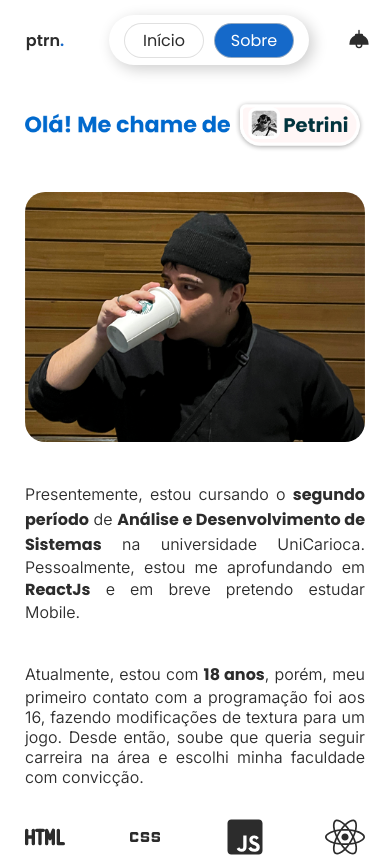
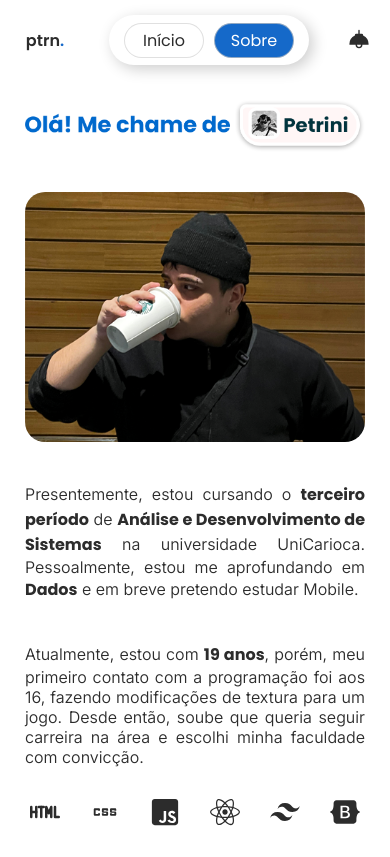
Before and after one commit to gilbertopetrini/portfolio, a Next.js app: page /sobreMim in a window 390 px wide. Shown: the top 857 px of the page. Built offline with nearby package versions, Linux system fonts and the light colour scheme.

Commit message:
first commit2

```diff
--- a/app/componentes/Greetings2/Greetings2.module.css
+++ b/app/componentes/Greetings2/Greetings2.module.css
@@ -74,7 +74,7 @@
 .icones{
     display: flex;
     margin-top: 60px;
-    gap: 290px;
+    gap: 140px;
 }
 .icone{
     font-size: 80px;
@@ -119,7 +119,7 @@
         width: 1000px;
     }
     .icones{
-        gap: 220px;
+        gap: 100px;
     }
     .certificadoImg{
         width: 1000px;
@@ -151,7 +151,7 @@
         text-align: justify;
     }
     .icones{
-        gap: 205px;
+        gap: 90px;
         margin: 0 0 30px;
     }
     .icone{
@@ -202,11 +202,11 @@
         font-size: 16px;
     }
     .icones{
-        gap: 60px;
+        gap: 30px;
         margin: 0 0 30px;
     }
     .icone{
-        font-size: 40px;
+        font-size: 30px;
     }
     .iconesTec{
         margin: 30px 0 15px 0;
--- a/app/componentes/Greetings2/index.jsx
+++ b/app/componentes/Greetings2/index.jsx
@@ -3,6 +3,8 @@ import { TbHtml } from "react-icons/tb";
 import { MdCss } from "react-icons/md";
 import { FaReact } from "react-icons/fa";
 import { FaJsSquare } from "react-icons/fa";
+import { RiTailwindCssFill } from "react-icons/ri";
+import { FaBootstrap } from "react-icons/fa";
 
 export default function Greetings2(){
     return(
@@ -12,8 +14,8 @@ export default function Greetings2(){
                     <img src="/saudacoes.png" className={styles.saudacoesimg}></img>
                     <div className={styles.sobreMimContainer}>
                         <h6>
-                        Presentemente, estou cursando o <strong>segundo período</strong> de <strong>Análise e Desenvolvimento de Sistemas</strong> na universidade UniCarioca. Pessoalmente, estou me aprofundando em <strong>ReactJs</strong> e em breve pretendo estudar Mobile.<br/><br/><br/>
-                        Atualmente, estou com <strong>18 anos</strong>, porém, meu primeiro contato com a programação foi aos 16, fazendo modificações de textura para um jogo. Desde então, soube que queria seguir carreira na área e escolhi minha faculdade com convicção.
+                        Presentemente, estou cursando o <strong>terceiro período</strong> de <strong>Análise e Desenvolvimento de Sistemas</strong> na universidade UniCarioca. Pessoalmente, estou me aprofundando em <strong>Dados</strong> e em breve pretendo estudar Mobile.<br/><br/><br/>
+                        Atualmente, estou com <strong>19 anos</strong>, porém, meu primeiro contato com a programação foi aos 16, fazendo modificações de textura para um jogo. Desde então, soube que queria seguir carreira na área e escolhi minha faculdade com convicção.
                         </h6>
                         <img src="/ptrn.png" className={styles.sbimage}></img>
                     </div>
@@ -27,6 +29,8 @@ export default function Greetings2(){
                             <MdCss className={styles.icone}/>
                             <FaJsSquare className={styles.icone}/>
                             <FaReact className={styles.icone}/>
+                            <RiTailwindCssFill className={styles.icone}/>
+                            <FaBootstrap className={styles.icone}/>
                         </div>
                     </div>
                 </div>
```
Also changed, not shown: 1 other file (tests, documents, lock files or other folders).
